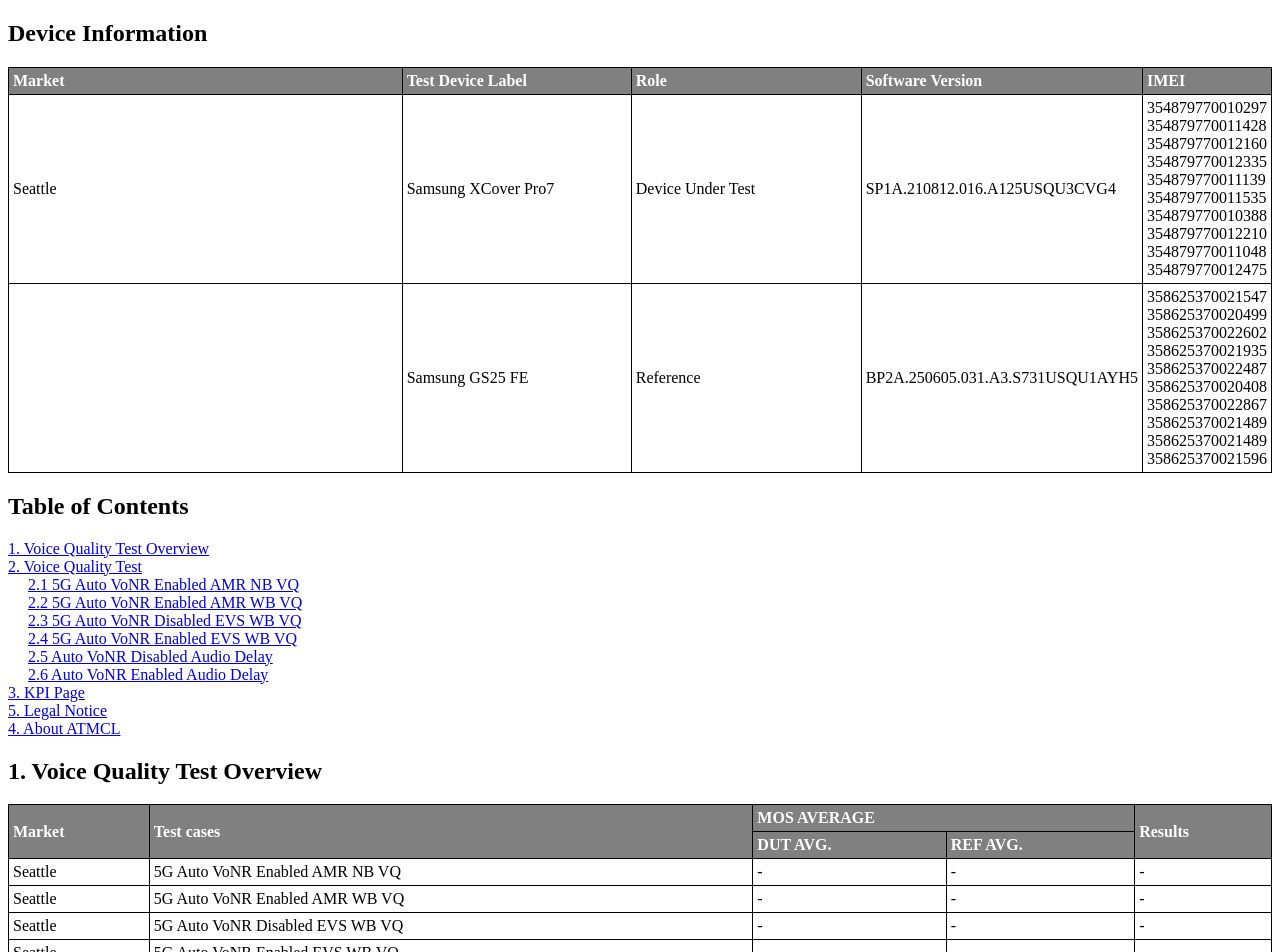
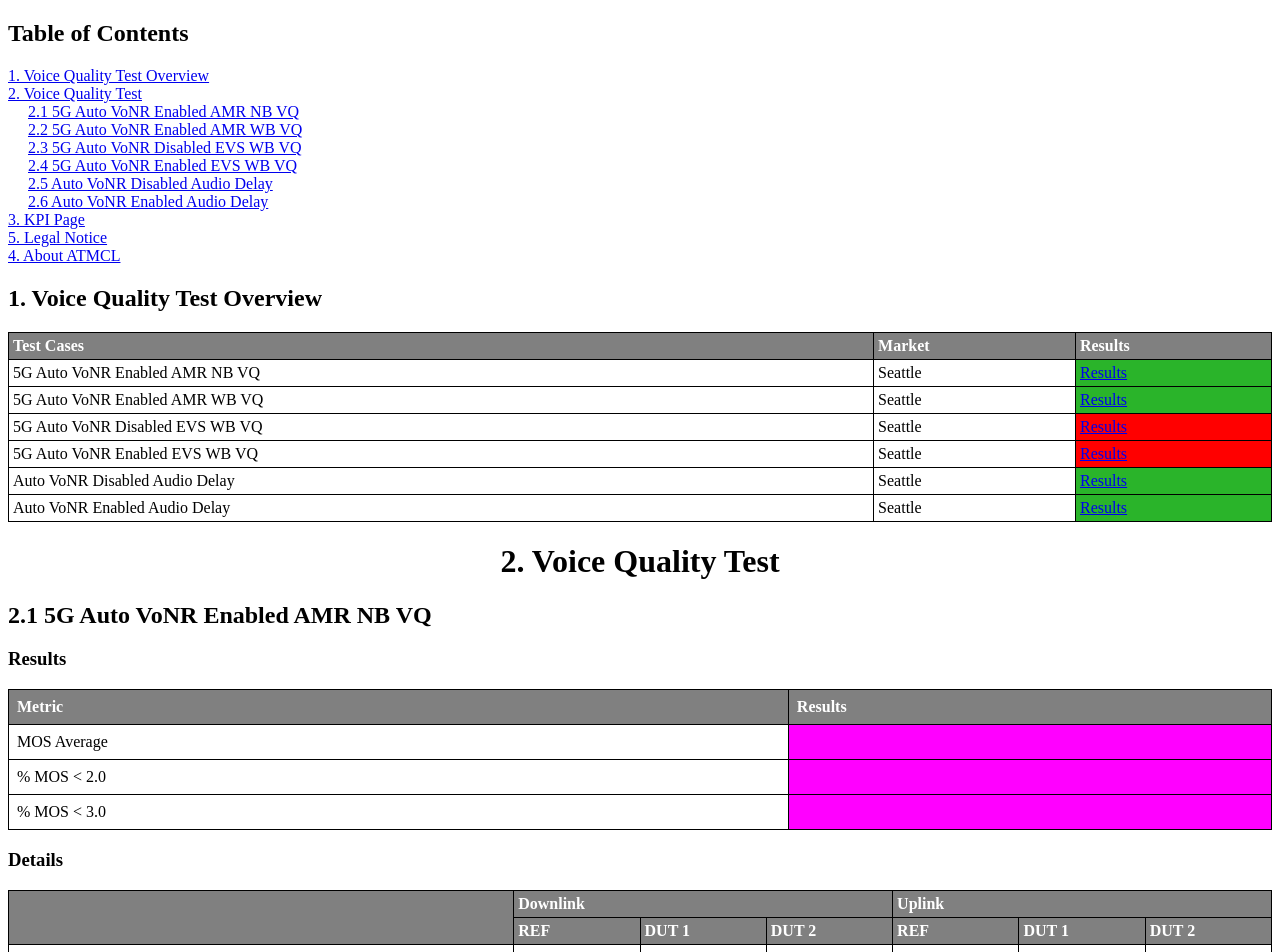
Before and after one commit to LiJieSu0/Fit4Launch_Report, a React (Create React App) app in the folder report-generator-app/: page / in a window 1280 px wide. Shown: the top 952 px of the page. Built offline with nearby package versions, Linux system fonts and the light colour scheme; what chartjs-plugin-datalabels would draw is missing.

Commit message:
add vq summary link

```diff
--- a/report-generator-app/src/App.js
+++ b/report-generator-app/src/App.js
@@ -37,7 +37,7 @@
       <div className="App">
         {/* <ReportHeader /> */}
         {/* <CoverPage /> */}
-        <DeviceInfoPage/>
+        {/* <DeviceInfoPage/> */}
         <ContentsIndexPage />
 
         {/* <CpSummaryPage />
--- a/report-generator-app/src/ReportDetails/VoiceQuality/VqSummaryPage.js
+++ b/report-generator-app/src/ReportDetails/VoiceQuality/VqSummaryPage.js
@@ -3,7 +3,14 @@
 import voiceQualityResults from '../../DataFiles/VoiceQualityResults.json';
 
 const VqSummaryPage = () => {
-
+  const VqSummaryData = [
+    { testCase: '5G Auto VoNR Enabled AMR NB VQ', market: 'Seattle',link:'#2.1', cellColor:'bg-performance-pass' },
+    { testCase: '5G Auto VoNR Enabled AMR WB VQ', market: 'Seattle',link:'#2.2', cellColor:'bg-performance-pass' },
+    { testCase: '5G Auto VoNR Disabled EVS WB VQ', market: 'Seattle',link:'#2.3', cellColor:'bg-performance-fail' },
+    { testCase: '5G Auto VoNR Enabled EVS WB VQ', market: 'Seattle',link:'#2.4', cellColor:'bg-performance-fail' },
+    { testCase: 'Auto VoNR Disabled Audio Delay', market: 'Seattle',link:'#2.5', cellColor:'bg-performance-pass' },
+    { testCase: 'Auto VoNR Enabled Audio Delay', market: 'Seattle',link:'#2.6', cellColor:'bg-performance-pass' },
+  ];
 
   return (
     <div className="page-content">
@@ -11,49 +18,21 @@
       <table className="general-table-style">
         <thead>
           <tr>
-            <th rowspan="4">Market</th>
-            <th rowspan="2">Test cases</th>
-            <th colspan="2">MOS AVERAGE</th>
-            <th rowspan="2">Results</th>
-          </tr>
-          <tr>
-            <th>DUT AVG.</th>
-            <th>REF AVG.</th>
-
+            <th rowspan="1">Test Cases</th>
+            <th rowspan="1">Market</th>
+            <th rowspan="1">Results</th>
           </tr>
         </thead>
         <tbody>
-          <tr>
-            <td>Seattle</td>
-            <td>5G Auto VoNR Enabled AMR NB VQ</td>
-            <td>-</td>
-            <td>-</td>
-            <td>-</td>
-          </tr>
-          <tr>
-            <td>Seattle</td>
-            <td>5G Auto VoNR Enabled AMR WB VQ</td>
-            <td>-</td>
-            <td>-</td>
-            <td>-</td>
-          </tr>
-          <tr>
-            <td>Seattle</td>
-            <td>5G Auto VoNR Disabled EVS WB VQ</td>
-            <td>-</td>
-            <td>-</td>
-            <td>-</td>
-          </tr>
-          <tr>
-            <td>Seattle</td>
-            <td>5G Auto VoNR Enabled EVS WB VQ</td>
-            <td>-</td>
-            <td>-</td>
-            <td>-</td>
-          </tr>
+          {VqSummaryData.map((data, index) => (
+            <tr key={index}>
+              <td>{data.testCase}</td>
+              <td>{data.market}</td>
+              <td className={data.cellColor}><a href={data.link}>Results</a></td>
+            </tr>
+          ))}
         </tbody>
       </table>
-
     </div>
   );
 };
```
